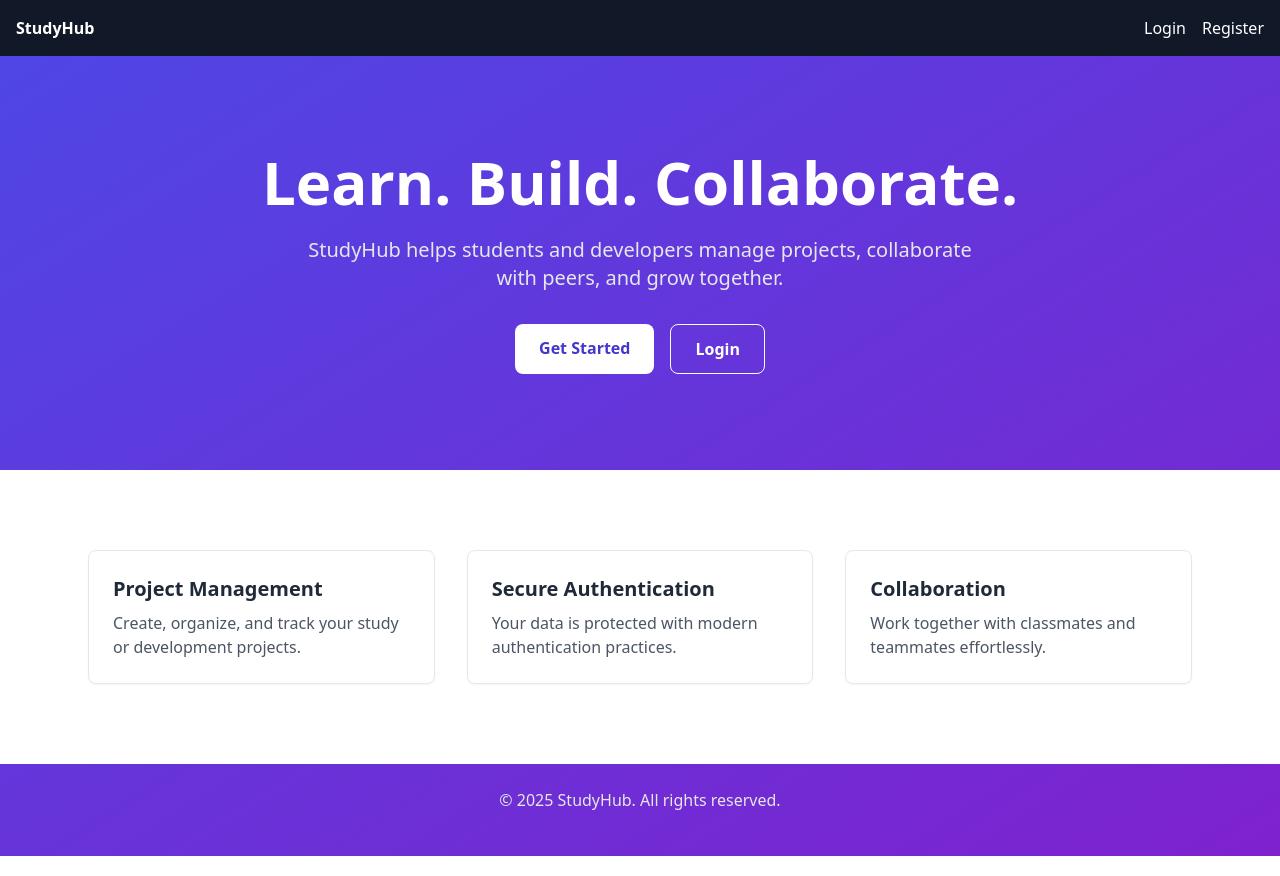
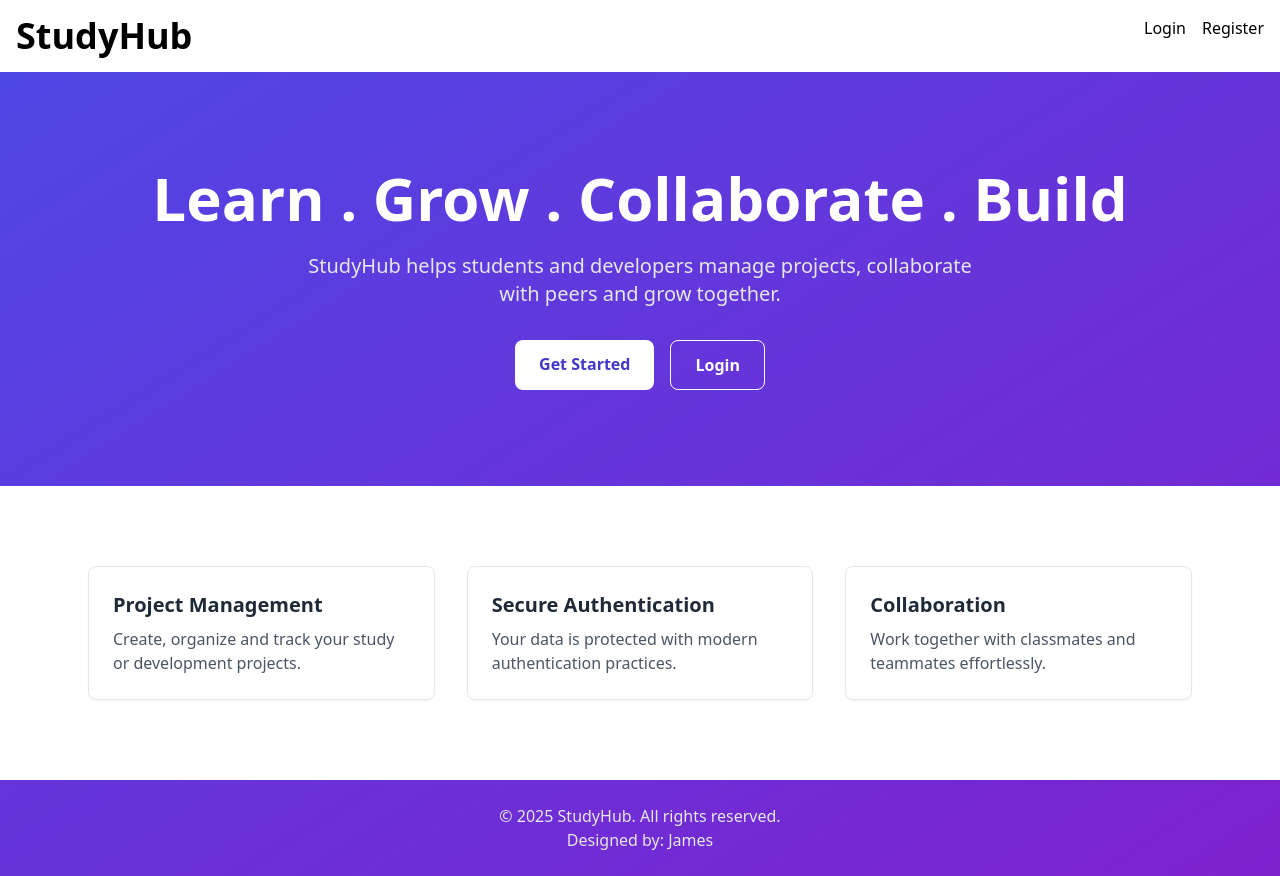
Before and after one commit to qwabena37/Studyhub-frontend, a React (Vite) app: page / in a window 1280 px wide. Built offline with nearby package versions, Linux system fonts and the light colour scheme.

Commit message:
modify src/pages/Landing.jsx

```diff
--- a/src/components/Navbar.jsx
+++ b/src/components/Navbar.jsx
@@ -5,8 +5,8 @@ const Navbar = () => {
   const { isAuthenticated, logout } = authStore();
 
   return (
-    <nav className="p-4 bg-gray-900 text-white flex justify-between">
-      <Link to="/" className="font-bold">StudyHub</Link>
+    <nav className="p-4 bg-white-900 text-purple flex justify-between">
+      <Link to="/" className="font-bold text-4xl">StudyHub</Link>
 
       <div className="space-x-4">
         {isAuthenticated ? (
--- a/src/pages/Landing.jsx
+++ b/src/pages/Landing.jsx
@@ -6,12 +6,12 @@ const Landing = () => {
       {/* Hero Section */}
       <div className="max-w-6xl mx-auto px-6 py-24 text-center">
         <h1 className="text-4xl md:text-6xl font-extrabold mb-6">
-          Learn. Build. Collaborate.
+          Learn . Grow . Collaborate . Build
         </h1>
 
         <p className="text-lg md:text-xl text-gray-200 max-w-2xl mx-auto mb-8">
           StudyHub helps students and developers manage projects, collaborate
-          with peers, and grow together.
+          with peers and grow together.
         </p>
 
         <div className="flex justify-center gap-4">
@@ -36,7 +36,7 @@ const Landing = () => {
         <div className="max-w-6xl mx-auto px-6 grid md:grid-cols-3 gap-8">
           <Feature
             title="Project Management"
-            text="Create, organize, and track your study or development projects."
+            text="Create, organize and track your study or development projects."
           />
           <Feature
             title="Secure Authentication"
@@ -52,6 +52,7 @@ const Landing = () => {
       {/* Footer */}
       <footer className="py-6 text-center text-gray-200">
         © {new Date().getFullYear()} StudyHub. All rights reserved.
+        <p>Designed by: James</p>
       </footer>
     </div>
   );
```
